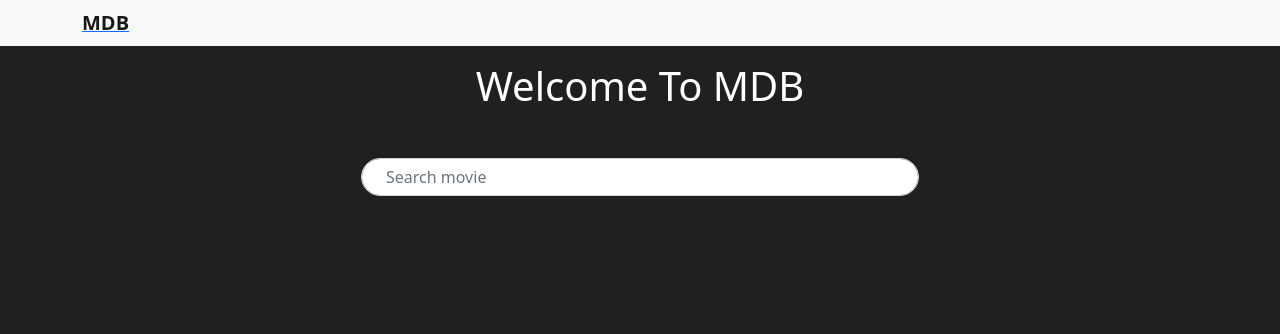
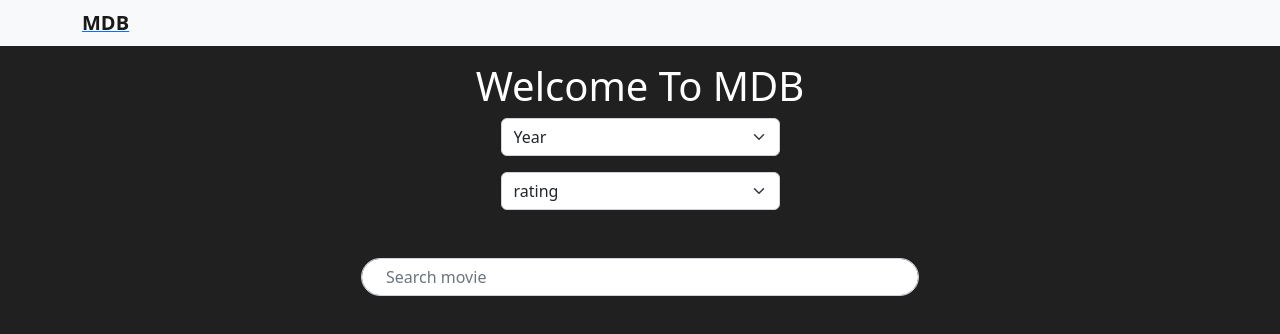
Before and after one commit to imran-farooq7/movies-app, a React (Vite) app: page / in a window 1280 px wide. Shown: the top 334 px of the page. Built offline with nearby package versions, Linux system fonts and the light colour scheme.

Commit message:
filter the movies by year and popularity addedd

```diff
--- /dev/null
+++ b/src/components/Select.tsx
@@ -0,0 +1,22 @@
+type Props = {
+	options: string[];
+	option: string;
+	setOption: (e: any) => void;
+};
+const Select = ({ options, option, setOption }: Props) => {
+	return (
+		<select
+			className="form-select w-25 mx-auto mb-3"
+			value={option}
+			onChange={(e) => setOption(e.target.value)}
+			aria-label="Default select example"
+		>
+			{options.map((option, i) => (
+				<option value={option} key={i}>
+					{option}
+				</option>
+			))}
+		</select>
+	);
+};
+export default Select;
--- a/src/pages/Home.tsx
+++ b/src/pages/Home.tsx
@@ -1,22 +1,69 @@
+import { useState } from "react";
 import { useSelector } from "react-redux";
 import Loading from "../components/Loading";
 import MoviePaginate from "../components/MoviePaginate";
 import SearchInput from "../components/SearchInput";
+import Select from "../components/Select";
 import useLoading from "../hooks/useLoading";
 import { RootState } from "../store/store";
 
 const Home = () => {
+	const { results } = useSelector((state: RootState) => state.movies.url);
 	const { loading, setLoading } = useLoading();
+	const [year, setYear] = useState("");
+	const [rating, setRating] = useState("");
+	const years = [
+		"Year",
+		"2000",
+		"2001",
+		"2002",
+		"2003",
+		"2004",
+		"2005",
+		"2006",
+		"2007",
+		"2008",
+		"2009",
+		"2010",
+		"2011",
+		"2012",
+		"2013",
+		"2014",
+		"2015",
+		"2016",
+		"2017",
+		"2018",
+		"2019",
+		"2020",
+		"2021",
+		"2022",
+		"2023",
+	];
+	const ratings = ["rating", "populatiry", "votes"];
+	// const [filterMovies, setFilterMovies] = useState();
+	let filterMovies = results;
+	console.log(results);
 
-	const { results } = useSelector((state: RootState) => state.movies.url);
-	// console.log(results);
+	if (year) {
+		filterMovies = results?.filter(
+			(res) => year === "Year" || res.release_date.includes(year)
+		);
+	}
+	if (rating === "votes") {
+		filterMovies = results?.filter((res) => res.vote_count > 100);
+	}
+	if (rating === "populatiry") {
+		filterMovies = results?.filter((res) => res.popularity > 50);
+	}
 
 	return (
 		<div className="mx-auto w-100 ">
 			<h1 className="text-center">Welcome To MDB</h1>
+			<Select options={years} option={year} setOption={setYear} />
+			<Select options={ratings} option={rating} setOption={setRating} />
 
 			<SearchInput setLoading={setLoading} loading={loading} />
-			{loading ? <Loading /> : <MoviePaginate movies={results} />}
+			{loading ? <Loading /> : <MoviePaginate movies={filterMovies} />}
 		</div>
 	);
 };
--- a/src/pages/MovieDetails.tsx
+++ b/src/pages/MovieDetails.tsx
@@ -2,8 +2,8 @@ import { useEffect, useState } from "react";
 import { Button, Col, Row } from "react-bootstrap";
 import { IconContext } from "react-icons";
 import { BiMovie, BiTime } from "react-icons/bi";
-import { BsCalendarDate, BsHeart } from "react-icons/bs";
-import { useParams } from "react-router-dom";
+import { BsArrowLeft, BsCalendarDate, BsHeart } from "react-icons/bs";
+import { Link, useParams } from "react-router-dom";
 import Loading from "../components/Loading";
 import useLoading from "../hooks/useLoading";
 import fetchMovies from "../utils/api";
@@ -27,7 +27,7 @@ const MovieDetails = () => {
 			setMovie(res);
 		});
 	}, []);
-	console.log(favourite);
+	// console.log(favourite);
 
 	const addtoFavourtie = () => {
 		const newFavouriteMovie = movie;
@@ -42,6 +42,7 @@ const MovieDetails = () => {
 			);
 		}
 	};
+
 	// if (movie) {
 	// 	console.log(movie.genres);
 	// }
@@ -91,6 +92,10 @@ const MovieDetails = () => {
 							<BsHeart />
 							<span className="ms-1">Add to favourite</span>
 						</Button>
+						<Link className="btn btn-success ms-2 p-2" to="/">
+							<BsArrowLeft />
+							<span className="ms-1">Back to home</span>{" "}
+						</Link>
 					</Col>
 					{/* <Button variant="primary" onClick={addtoFavourtie}>
 						Add to favourite
```
